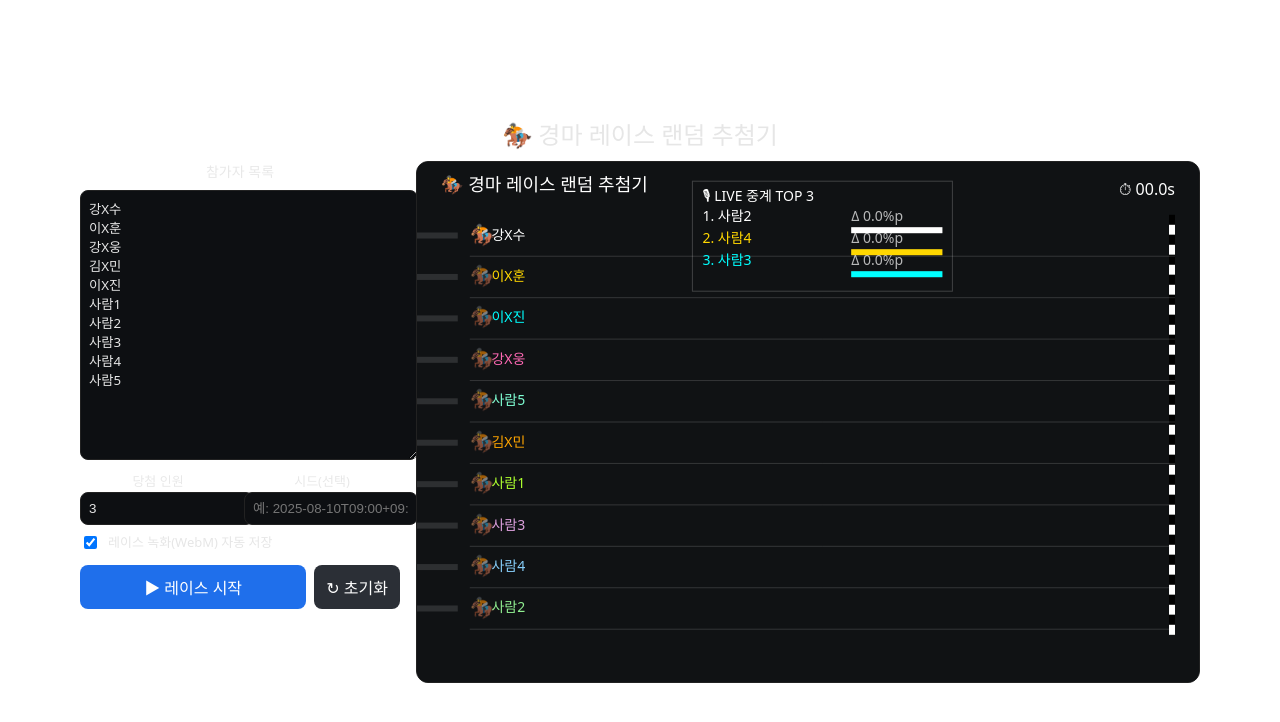
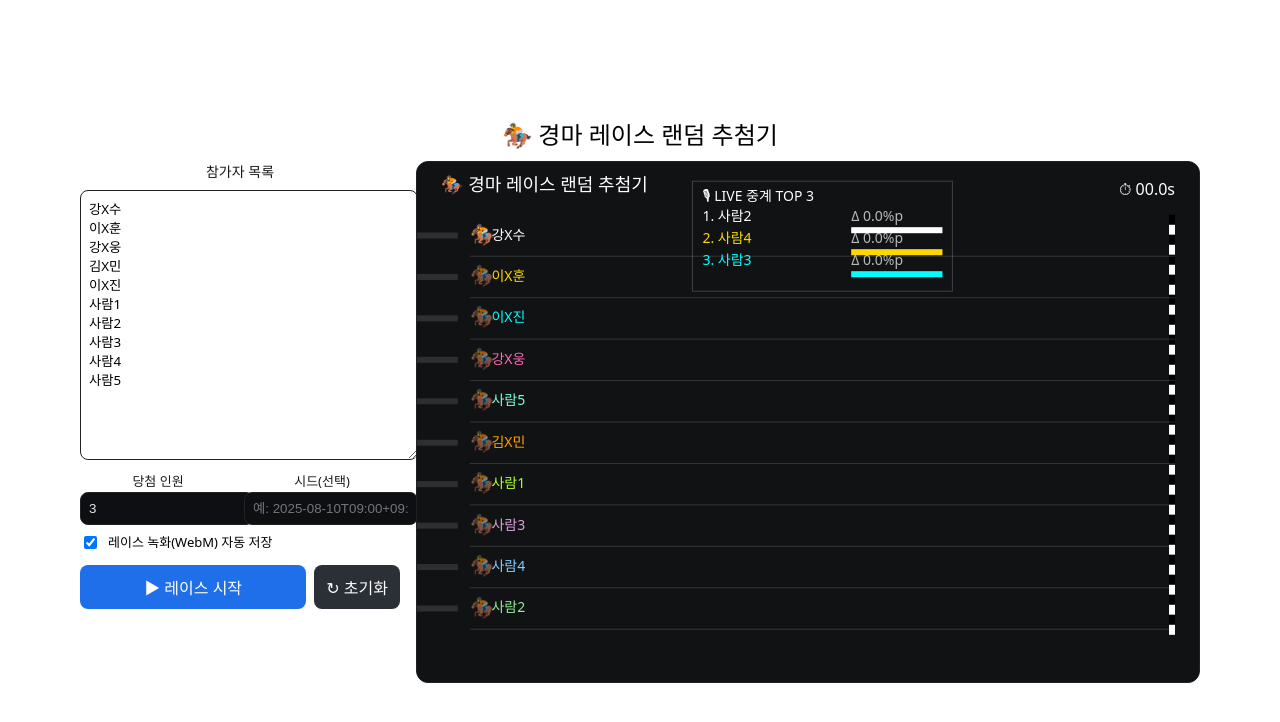
Before and after one commit to l2azor/RacingDraw, a React (Vite) app: page / in a window 1280 px wide. Shown: the top 722 px of the page. Built offline with nearby package versions, Linux system fonts and the light colour scheme.

Commit message:
폰트 색상변경

```diff
--- a/src/RacingDraw.tsx
+++ b/src/RacingDraw.tsx
@@ -547,7 +547,7 @@ export default function RacingDraw() {
   }, []);
 
   return (
-    <div style={{ padding: 16, color: "#e6e6e6", fontFamily: "system-ui, Noto Sans KR, sans-serif" }}>
+    <div style={{ padding: 16, color: "black", fontFamily: "system-ui, Noto Sans KR, sans-serif" }}>
       <h2 style={{ margin: "0 0 8px" }}>🏇 경마 레이스 랜덤 추첨기</h2>
 
       <div style={{ display: "grid", gridTemplateColumns: "320px 1fr", gap: 16 }}>
@@ -560,8 +560,8 @@ export default function RacingDraw() {
             rows={14}
             style={{
               width: "100%",
-              background: "#0d0f12",
-              color: "#e6e6e6",
+              background: "white",
+              color: "black",
               border: "1px solid #222",
               borderRadius: 8,
               padding: 8,
```
